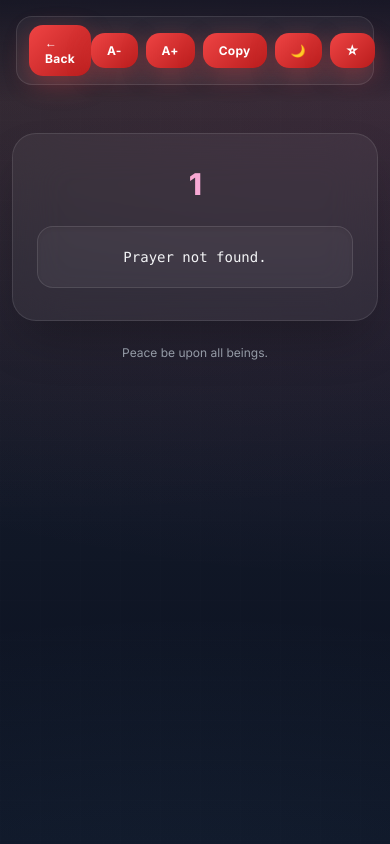
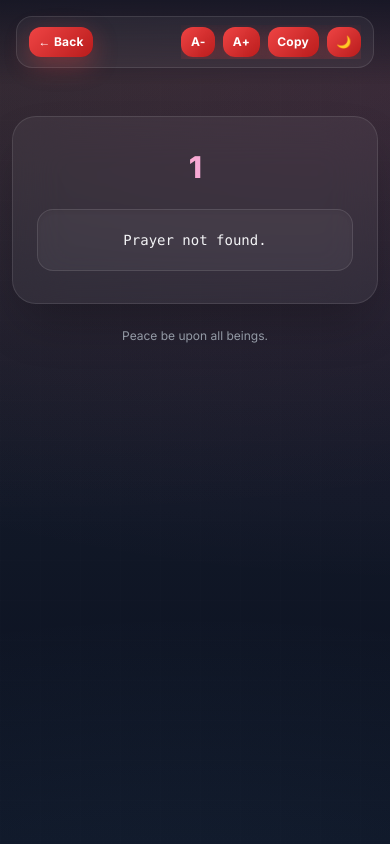
Before and after one commit to MysticalPlays/prayer, a Flask app: page /prayer/1 in a window 390 px wide. Run offline with Flask 3, Linux system fonts and the light colour scheme; some libraries are stand-ins or nearby versions.

Commit message:
Update prayer_page.html

```diff
--- a/templates/prayer_page.html
+++ b/templates/prayer_page.html
@@ -36,13 +36,25 @@
 			align-items: center;
 			justify-content: center;
 		}
-		.back-btn:hover { transform: translateY(-2px); filter: brightness(1.05); box-shadow: 0 14px 34px rgba(239, 68, 68, 0.45); }
+		.back-btn:hover { transform: translateY(-1px); filter: brightness(1.05); box-shadow: 0 14px 34px rgba(239, 68, 68, 0.45); }
 		/* Light theme overrides */
 		.light .bg-prayer { background: radial-gradient(1200px 600px at 10% -10%, rgba(255, 200, 150, 0.25), transparent), radial-gradient(1000px 500px at 110% 10%, rgba(255, 180, 220, 0.18), transparent), radial-gradient(800px 400px at 50% 120%, rgba(160, 220, 255, 0.18), transparent), linear-gradient(180deg, #ffffff 0%, #f8fafc 55%, #eef2f7 100%); }
 		.light .pattern { opacity: .2; }
 		.light .back-btn { background: linear-gradient(135deg,#ef4444,#b91c1c); color:#fff; }
 		.light .rounded-3xl { background: rgba(255,255,255,0.9) !important; border-color: rgba(15,23,42,0.08) !important; box-shadow: 0 8px 24px rgba(2,6,23,0.06) !important; }
 		.light pre { color: #0f172a; }
+		/* Hide scrollbar for overflow toolbars */
+		.no-scrollbar { scrollbar-width: none; -ms-overflow-style: none; }
+		.no-scrollbar::-webkit-scrollbar { display: none; }
+		/* Tighter buttons on small phones */
+		@media (max-width: 420px) {
+			.toolbar { gap: .35rem; }
+			.back-btn { padding: 0.45rem 0.6rem; border-radius: .75rem; font-size: 11px; }
+			.back-btn:hover { transform: translateY(0); }
+		}
+		/* Ensure the header container doesn't clip hover shadows */
+		.sticky .rounded-2xl { overflow: visible; }
+		.toolbar { padding: .125rem 0; overflow-y: visible; }
 	</style>
 </head>
 <body class="relative min-h-screen bg-prayer text-gray-100">
@@ -61,12 +73,11 @@
             <div class="mx-auto max-w-5xl px-4 sm:px-6 py-4">
                 <div class="flex items-center justify-between rounded-2xl border border-white/10 bg-white/5 px-3 py-2">
                     <a href="{{ url_for('home') }}" class="back-btn text-xs sm:text-sm">← Back</a>
-                    <div class="flex items-center gap-2">
+                    <div class="toolbar flex items-center gap-2 overflow-x-auto no-scrollbar">
                         <button id="decrease" class="back-btn text-xs">A-</button>
                         <button id="increase" class="back-btn text-xs">A+</button>
                         <button id="copy" class="back-btn text-xs">Copy</button>
                         <button id="themeToggle" class="back-btn text-xs" title="Toggle theme">🌙</button>
-                        <button id="favToggle" class="back-btn text-xs" title="Favorite">☆</button>
                     </div>
                 </div>
             </div>
@@ -92,7 +103,6 @@
         const inc = document.getElementById('increase');
         const dec = document.getElementById('decrease');
         const toggle = document.getElementById('themeToggle');
-        const favToggle = document.getElementById('favToggle');
         function getSize() {
             const style = window.getComputedStyle(pre);
             return parseFloat(style.fontSize);
@@ -115,26 +125,7 @@
             window.location.href = "{{ url_for('prayer_page_light', prayer_name=prayer_slug) }}";
         });
 
-        // Favorites: use pathname to get slug
-        function getSlug() {
-            const parts = window.location.pathname.split('/');
-            return parts[parts.length - 1];
-        }
-        function loadFavs() { try { return new Set(JSON.parse(localStorage.getItem('favorites')||'[]')); } catch { return new Set(); } }
-        function saveFavs(set) { localStorage.setItem('favorites', JSON.stringify(Array.from(set))); }
-        const favs = loadFavs();
-        function reflectFavBtn() {
-            const slug = getSlug();
-            const on = favs.has(slug);
-            favToggle.textContent = on ? '★' : '☆';
-        }
-        reflectFavBtn();
-        favToggle?.addEventListener('click', () => {
-            const slug = getSlug();
-            if (favs.has(slug)) favs.delete(slug); else favs.add(slug);
-            saveFavs(favs);
-            reflectFavBtn();
-        });
+        // Favorite (star) option removed for a cleaner mobile toolbar.
     </script>
 </body>
 </html>
```
